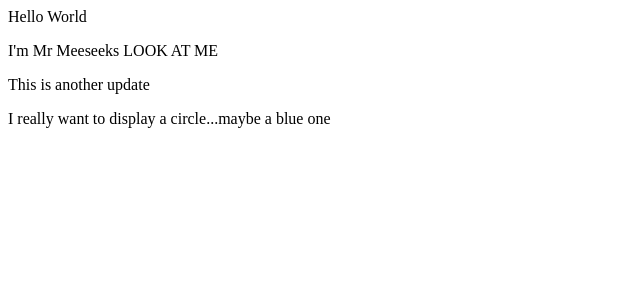
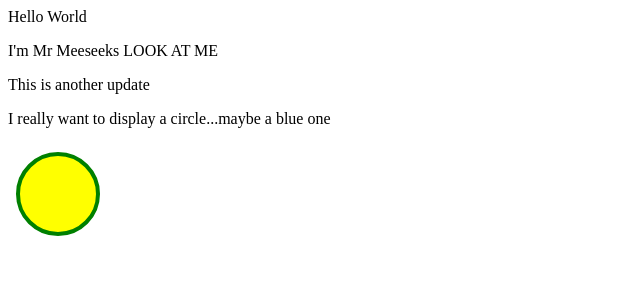
Before and after one commit to ApalmTheDon/hello_web, a plain HTML site: page index.html in a window 1280 px wide. Shown: the whole page, without its empty margins (0-640 px from the left). Drawn offline with Linux system fonts and the light colour scheme.

Commit message:
Update index.html

```diff
--- a/index.html
+++ b/index.html
@@ -2,6 +2,6 @@
 <html><body><p>I'm Mr Meeseeks LOOK AT ME </p></body></html>
 <html><body><p> This is another update </p></body></html>
 <html><body><p> I really want to display a circle...maybe a blue one </p></body></html>
-<svg id="Layer_1" data-name="Layer_1" xmlns='http://www.w3.org/2000/svg"
-viewBox ='0 0 40 40 "><defs><style.cls-1{fill:#f4795b;}</style></defs><
-                     circle class="cls-1" cx="20" cy="20" r="20"/></svg>
+<svg width="100" height="100">
+  <circle cx="50" cy="50" r="40" stroke="green" stroke-width="4" fill="yellow" />
+</svg>
```
